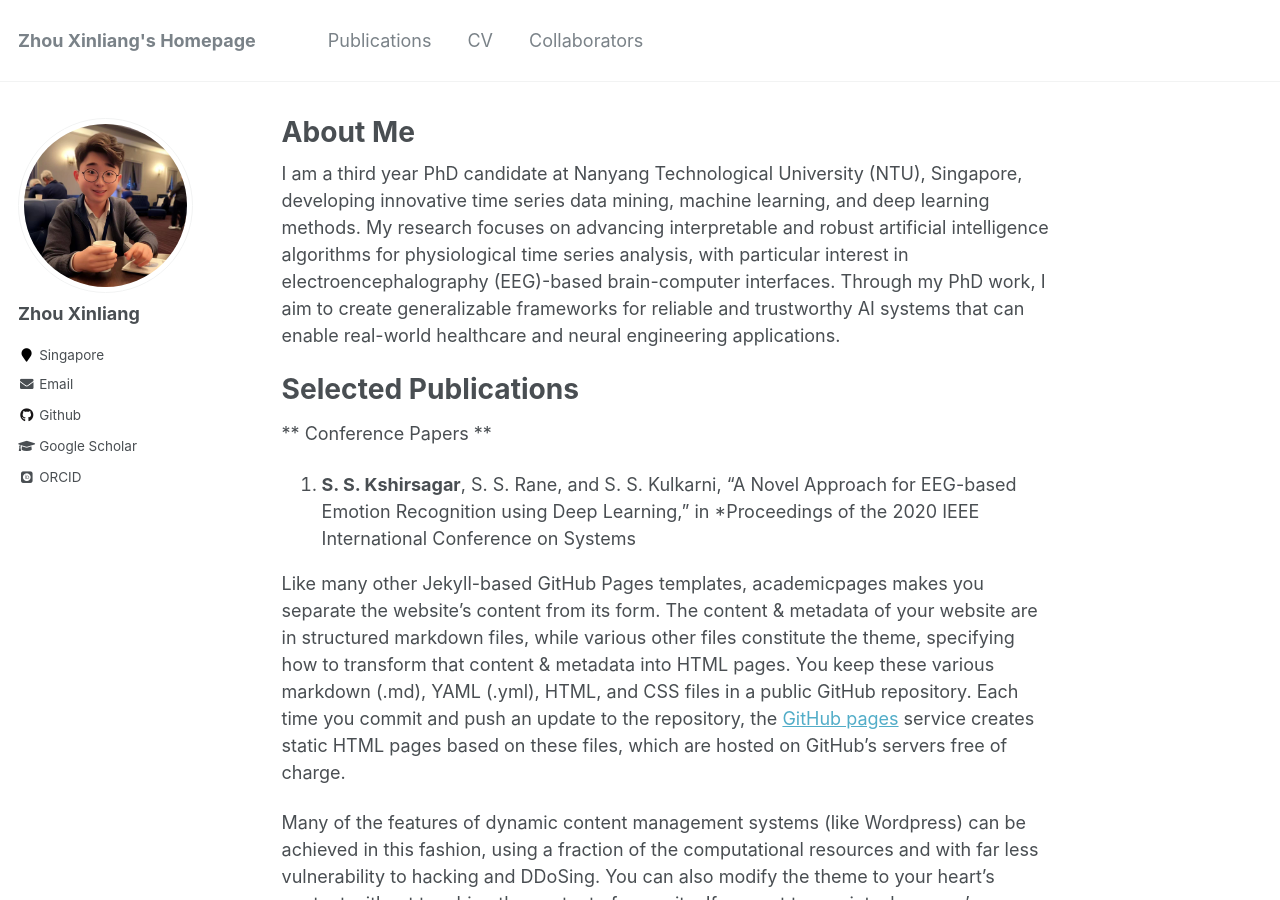
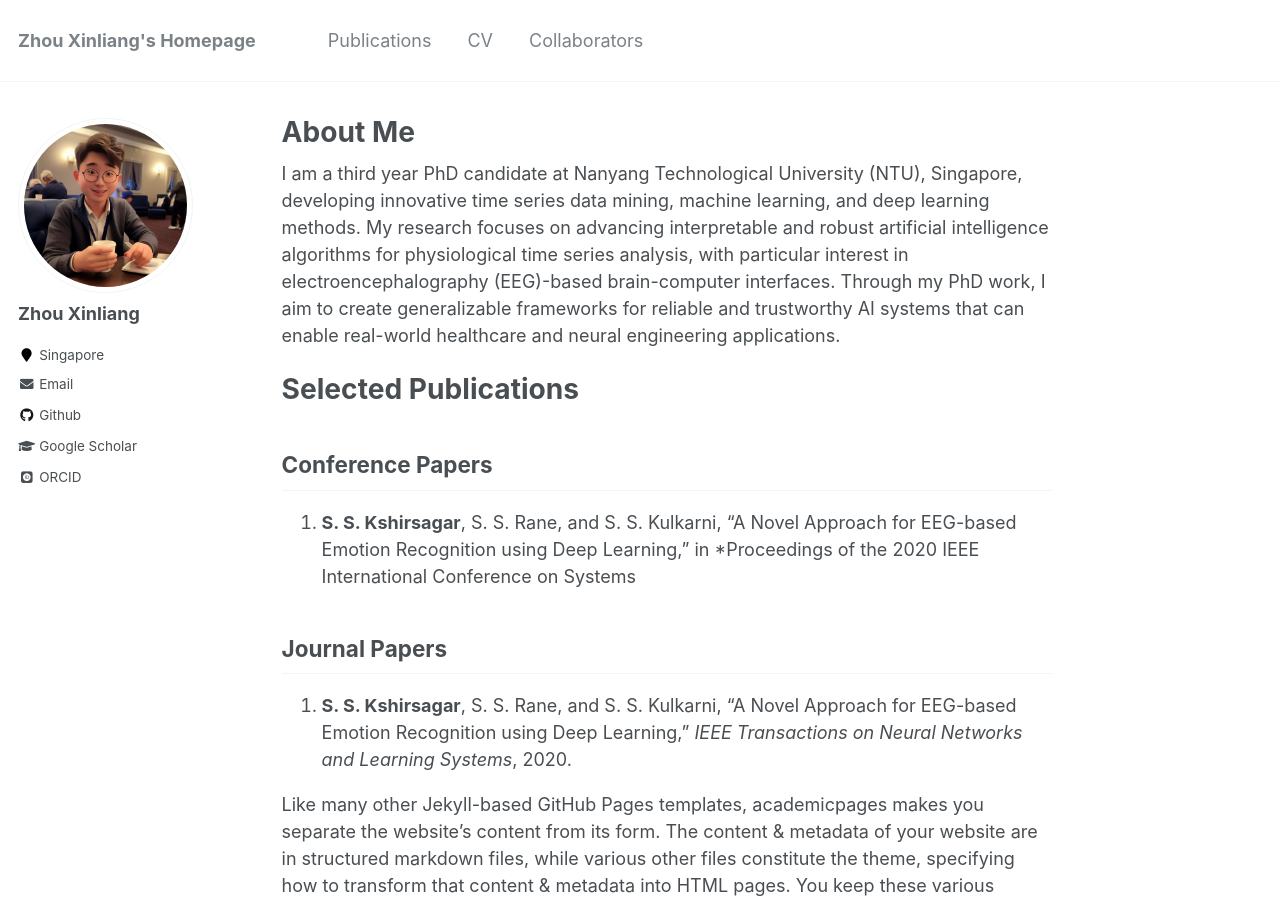
Before and after one commit to xinliangzhou/xinliangzhou.github.io, a Jekyll site: the page built from _pages/about.md, in a window 1280 px wide and 900 px high. Built offline with Jekyll 4.4.1, drawn with Linux system fonts in a browser that asks for light colours; some web fonts are replaced.

Commit message:
Update about.md

```diff
--- a/_pages/about.md
+++ b/_pages/about.md
@@ -13,8 +13,13 @@ I am a third year PhD candidate at Nanyang Technological University (NTU), Singa
 Selected Publications
 ======
 
-** Conference Papers **
+Conference Papers
+------
 1. **S. S. Kshirsagar**, S. S. Rane, and S. S. Kulkarni, "A Novel Approach for EEG-based Emotion Recognition using Deep Learning," in *Proceedings of the 2020 IEEE International Conference on Systems
+
+Journal Papers
+------
+1. **S. S. Kshirsagar**, S. S. Rane, and S. S. Kulkarni, "A Novel Approach for EEG-based Emotion Recognition using Deep Learning," *IEEE Transactions on Neural Networks and Learning Systems*, 2020.
 
 Like many other Jekyll-based GitHub Pages templates, academicpages makes you separate the website's content from its form. The content & metadata of your website are in structured markdown files, while various other files constitute the theme, specifying how to transform that content & metadata into HTML pages. You keep these various markdown (.md), YAML (.yml), HTML, and CSS files in a public GitHub repository. Each time you commit and push an update to the repository, the [GitHub pages](https://pages.github.com/) service creates static HTML pages based on these files, which are hosted on GitHub's servers free of charge.
 
```
